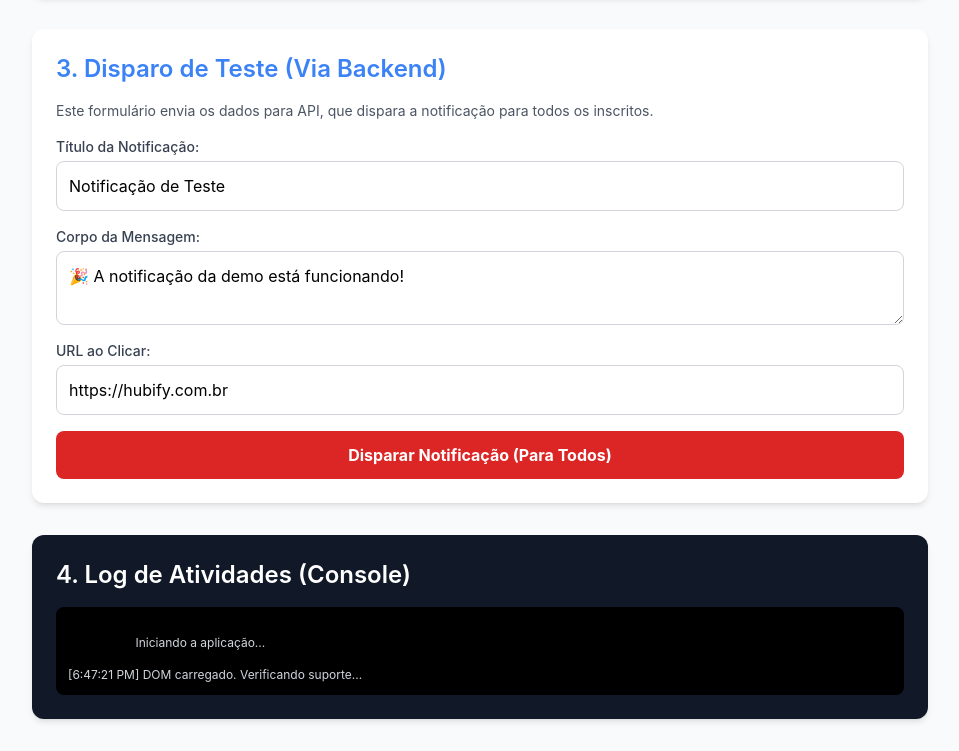
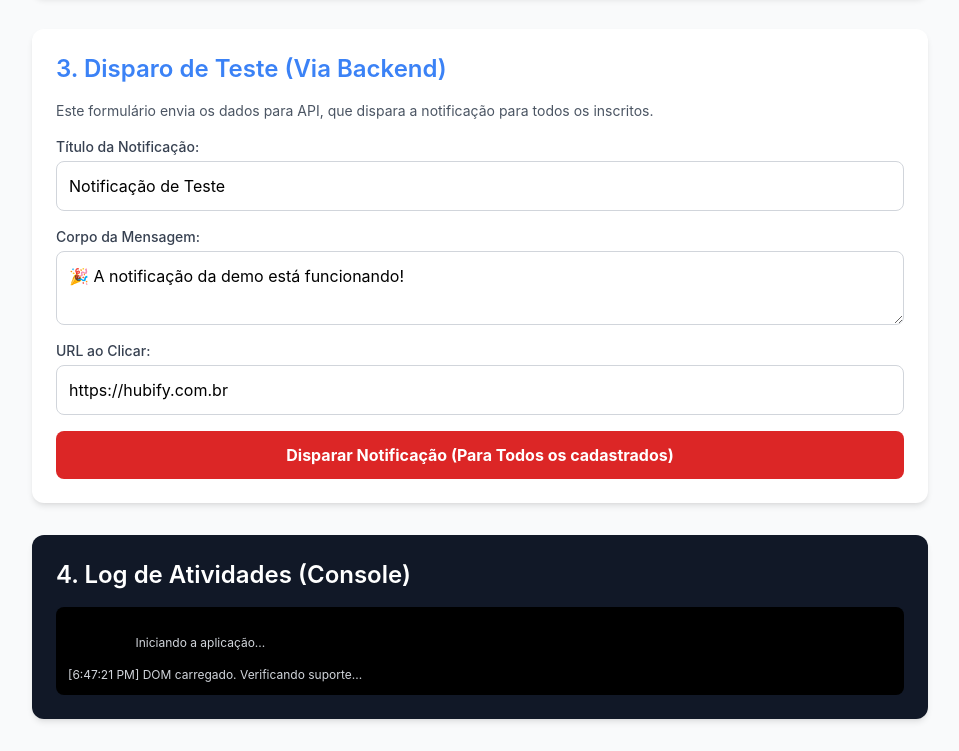
Before and after one commit to devhubify/webpushDemo, a website: page index.html in a window 1280 px wide. Shown: the part 859-1610 px from the top of the page, without its empty margins (160-1119 px from the left). Drawn offline with nearby package versions, Linux system fonts and the light colour scheme.

```diff
--- a/index.html
+++ b/index.html
@@ -75,7 +75,7 @@
                         <input type="url" id="url" class="mt-1 block w-full border border-gray-300 p-3 rounded-lg focus:ring-byd-accent focus:border-byd-accent" value="https://hubify.com.br" required>
                     </div>
                     <button type="submit" id="send-push-button" class="w-full px-6 py-3 bg-red-600 text-white font-bold rounded-lg hover:bg-red-700 transition duration-150" disabled>
-                        Disparar Notificação (Para Todos)
+                        Disparar Notificação (Para Todos os cadastrados)
                     </button>
                 </form>
             </section>
```
